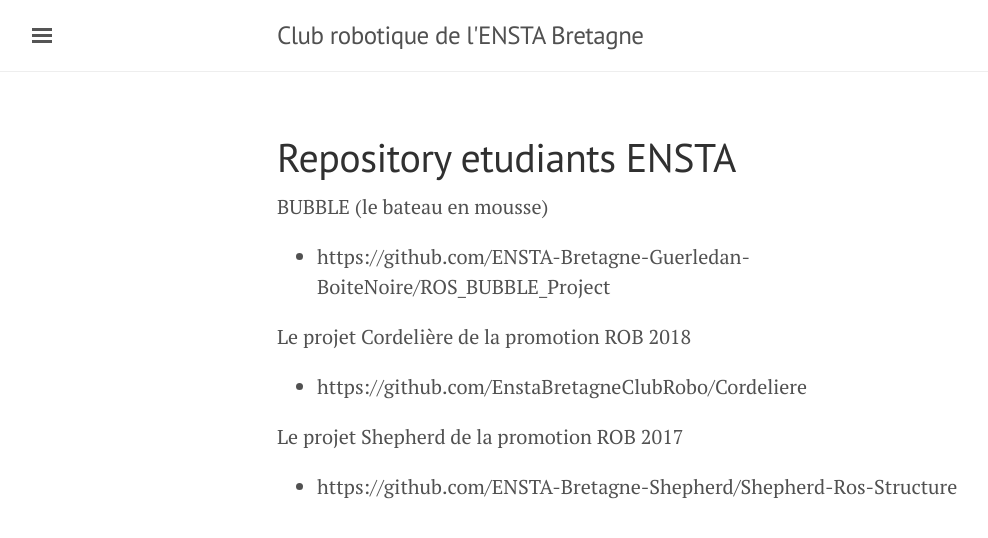
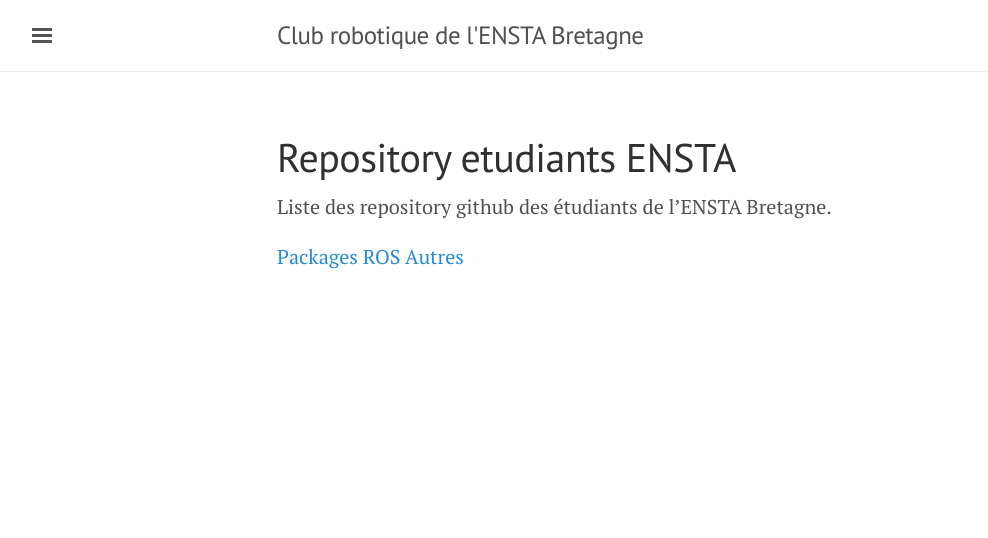
Before and after one commit to EnstaBretagneClubRobo/EnstaBretagneClubRobo.github.io, a Jekyll site: the page built from docs/repositoryEtudiantsENSTA.md, in a window 1280 px wide. Shown: the top 538 px of the page, without its empty margins (3-991 px from the left). Built offline with Jekyll 4.4.1, drawn with Linux system fonts in a browser that asks for light colours.

Commit message:
Update repositoryEtudiantsENSTA.md

```diff
--- a/docs/repositoryEtudiantsENSTA.md
+++ b/docs/repositoryEtudiantsENSTA.md
@@ -3,11 +3,7 @@ layout : page
 title: Repository etudiants ENSTA
 ---
 
-BUBBLE (le bateau en mousse)
- - https://github.com/ENSTA-Bretagne-Guerledan-BoiteNoire/ROS_BUBBLE_Project
+Liste des repository github des étudiants de l'ENSTA Bretagne.
 
-Le projet Cordelière de la promotion ROB 2018
- - https://github.com/EnstaBretagneClubRobo/Cordeliere
-
-Le projet Shepherd de la promotion ROB 2017
- - https://github.com/ENSTA-Bretagne-Shepherd/Shepherd-Ros-Structure
+[Packages ROS](https://enstabretagneclubrobo.github.io/docs/repositoryEtudiantsENSTA/PackagesROS)
+[Autres](https://enstabretagneclubrobo.github.io/docs/repositoryEtudiantsENSTA/Autres)
```
